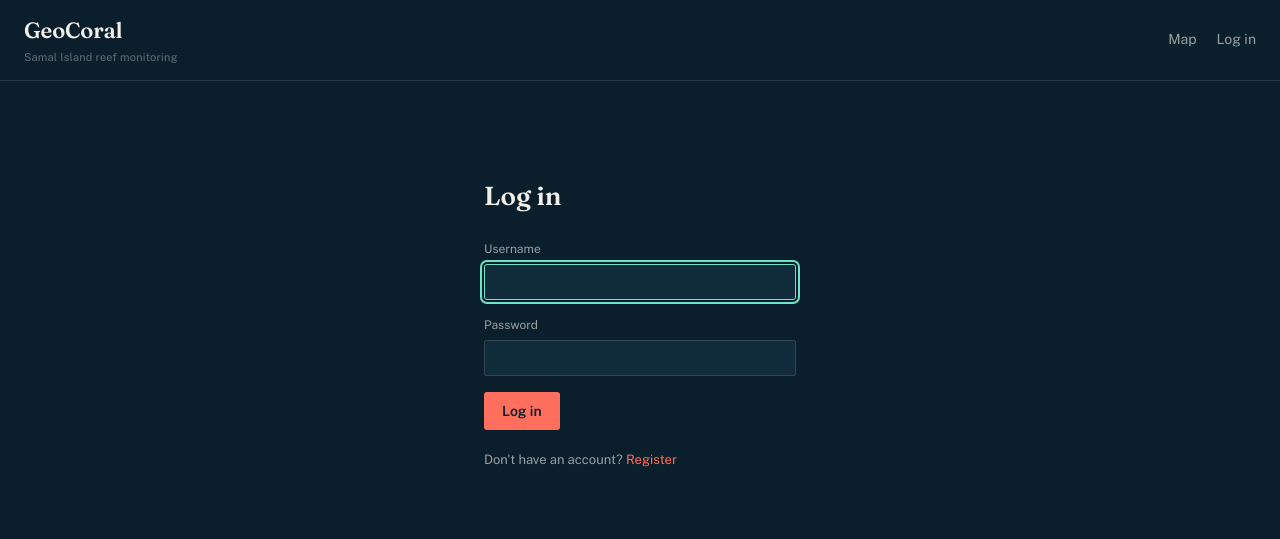
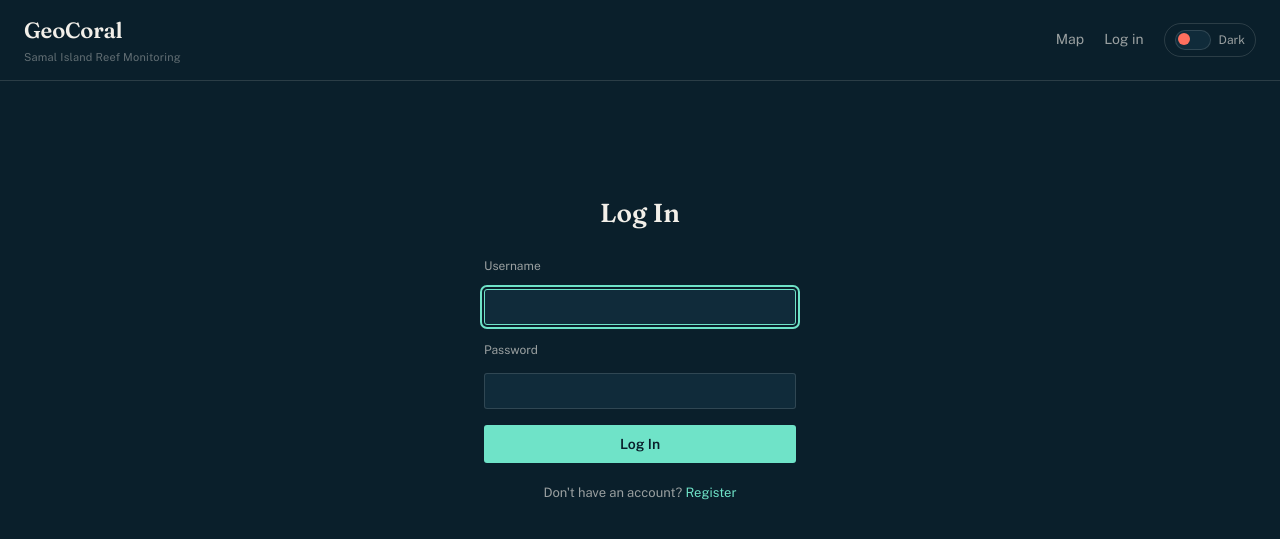
Before and after one commit to NeKoDGreat/GeoCoral, a Django app: page /accounts/login/ in a window 1280 px wide. Shown: the top 539 px of the page. Run offline with Django 5.2, Linux system fonts and the light colour scheme.

Commit message:
Add theme toggle and login styling

```diff
--- a/backend/geocoral_site/settings.py
+++ b/backend/geocoral_site/settings.py
@@ -168,3 +168,4 @@ GEOCORAL_MODEL_PATH = os.environ.get(
 
 LOGIN_URL = "login"
 LOGIN_REDIRECT_URL = "monitoring:map"
+GDAL_LIBRARY_PATH = r'C:\OSGeo4W\bin\gdal313.dll'
--- a/backend/monitoring/static/monitoring/css/style.css
+++ b/backend/monitoring/static/monitoring/css/style.css
@@ -21,6 +21,21 @@
   --font-mono: "IBM Plex Mono", ui-monospace, monospace;
 }
 
+body.light-mode {
+  --color-deep: #eef7f3;
+  --color-panel: #e2f0ee;
+  --color-panel-raised: rgba(255, 255, 255, 0.56);
+  --color-line: rgba(10, 31, 43, 0.14);
+  --color-ink: #0a1f2b;
+  --color-ink-dim: rgba(10, 31, 43, 0.72);
+  --color-ink-faint: rgba(10, 31, 43, 0.48);
+  --color-coral: #ff7b69;
+  --color-coral-dim: rgba(255, 123, 105, 0.14);
+  --color-bone: #d9ccb9;
+  --color-bone-dim: rgba(10, 31, 43, 0.08);
+  --color-focus: #1db58c;
+}
+
 * { box-sizing: border-box; }
 
 html, body {
@@ -32,6 +47,7 @@ html, body {
   font-family: var(--font-body);
   font-size: 16px;
   line-height: 1.5;
+  transition: background 0.2s ease, color 0.2s ease;
 }
 
 a { color: var(--color-coral); text-decoration: none; }
@@ -76,6 +92,54 @@ a:hover { text-decoration: underline; }
   align-items: center;
   gap: 20px;
   font-size: 14px;
+}
+
+.theme-toggle {
+  display: inline-flex;
+  align-items: center;
+  gap: 8px;
+  border: 1px solid var(--color-line);
+  background: transparent;
+  color: var(--color-ink-dim);
+  border-radius: 999px;
+  padding: 6px 10px;
+  font: inherit;
+  cursor: pointer;
+}
+
+.theme-toggle:hover {
+  border-color: var(--color-focus);
+}
+
+.toggle-track {
+  position: relative;
+  display: inline-block;
+  width: 36px;
+  height: 20px;
+  border-radius: 999px;
+  background: var(--color-panel);
+  border: 1px solid var(--color-line);
+}
+
+.toggle-thumb {
+  position: absolute;
+  top: 2px;
+  left: 2px;
+  width: 12px;
+  height: 12px;
+  border-radius: 50%;
+  background: var(--color-coral);
+  transition: transform 0.2s ease, background 0.2s ease;
+}
+
+body.light-mode .toggle-thumb {
+  transform: translateX(16px);
+  background: var(--color-focus);
+}
+
+.toggle-label {
+  font-size: 12px;
+  line-height: 1;
 }
 
 .nav a { color: var(--color-ink-dim); }
@@ -281,10 +345,52 @@ select:focus, input:focus, textarea:focus { border-color: var(--color-focus); }
 }
 
 .login-shell {
+  display: flex;
+  flex-direction: column;
+  align-items: center;
   max-width: 360px;
   margin: 96px auto;
   padding: 0 24px;
+  text-align: center;
 }
-.login-shell h1 { font-family: var(--font-display); font-size: 26px; margin-bottom: 24px; }
-.login-shell .field { margin-bottom: 16px; }
-.login-shell input { width: 100%; }
+.login-shell form {
+  width: 100%;
+  display: flex;
+  flex-direction: column;
+  align-items: center;
+  text-align: center;
+}
+.login-shell h1 {
+  font-family: var(--font-display);
+  font-size: 26px;
+  margin-bottom: 24px;
+  text-transform: capitalize;
+}
+.login-shell .field {
+  width: 100%;
+  margin-bottom: 16px;
+  text-align: left;
+}
+.login-shell .field label {
+  display: block;
+  width: 100%;
+  text-align: left;
+  margin-bottom: 8px;
+}
+.login-shell input {
+  width: 100%;
+  display: block;
+  margin: 0;
+}
+.login-shell .btn {
+  width: 100%;
+  background: #6fe3c8;
+  color: #0a1f2b;
+  text-transform: capitalize;
+}
+.login-shell .btn:hover {
+  background: #8ef0d7;
+}
+.login-shell a {
+  color: #6fe3c8;
+}
--- a/backend/monitoring/templates/monitoring/base.html
+++ b/backend/monitoring/templates/monitoring/base.html
@@ -12,7 +12,7 @@
 </head>
 <body>
   <div class="topbar">
-    <div class="wordmark">GeoCoral<small>Samal Island reef monitoring</small></div>
+    <div class="wordmark">GeoCoral<small>Samal Island Reef Monitoring</small></div>
     <nav class="nav">
       <a href="{% url 'monitoring:map' %}" class="{% if request.resolver_match.url_name == 'map' %}current{% endif %}">Map</a>
             {% if user.is_authenticated %}
@@ -28,11 +28,47 @@
       {% else %}
         <a href="{% url 'login' %}?next={{ request.path }}">Log in</a>
       {% endif %}
+      <button class="theme-toggle" type="button" aria-label="Toggle dark and light mode" aria-pressed="false">
+        <span class="toggle-track">
+          <span class="toggle-thumb"></span>
+        </span>
+        <span class="toggle-label">Dark</span>
+      </button>
     </nav>
   </div>
 
   {% block content %}{% endblock %}
 
+  <script>
+    (function () {
+      const body = document.body;
+      const toggle = document.querySelector('.theme-toggle');
+      const label = document.querySelector('.toggle-label');
+      const savedTheme = localStorage.getItem('geocoral-theme');
+
+      function applyTheme(theme) {
+        const isLight = theme === 'light';
+        body.classList.toggle('light-mode', isLight);
+        if (toggle) toggle.setAttribute('aria-pressed', String(isLight));
+        if (label) label.textContent = isLight ? 'Light' : 'Dark';
+      }
+
+      if (savedTheme === 'light') {
+        applyTheme('light');
+      } else {
+        applyTheme('dark');
+      }
+
+      if (toggle) {
+        toggle.addEventListener('click', function () {
+          const nextTheme = body.classList.contains('light-mode') ? 'dark' : 'light';
+          applyTheme(nextTheme);
+          localStorage.setItem('geocoral-theme', nextTheme);
+        });
+      }
+    })();
+  </script>
+
   {% block extra_scripts %}{% endblock %}
 </body>
 </html>
--- a/backend/monitoring/templates/registration/login.html
+++ b/backend/monitoring/templates/registration/login.html
@@ -3,7 +3,7 @@
 
 {% block content %}
 <div class="login-shell">
-  <h1>Log in</h1>
+  <h1>Log In</h1>
   {% if form.errors %}
     <div class="error-banner">Incorrect username or password.</div>
   {% endif %}
@@ -18,7 +18,7 @@
       <input type="password" name="password" id="id_password" required>
     </div>
     <input type="hidden" name="next" value="{{ next }}">
-    <button type="submit" class="btn">Log in</button>
+    <button type="submit" class="btn">Log In</button>
   </form>
   <p style="margin-top:20px; font-size:13px; color:var(--color-ink-dim);">
     Don't have an account? <a href="{% url 'monitoring:register' %}">Register</a>
--- a/backend/monitoring/templates/registration/register.html
+++ b/backend/monitoring/templates/registration/register.html
@@ -4,7 +4,7 @@
 {% block content %}
 <div class="login-shell">
   <h1>Create an account</h1>
-  <p class="subtitle" style="margin-top:-14px; margin-bottom:24px;">For divers submitting coral photos. CENRO staff and sanctuary manager accounts are set up by an administrator.</p>
+
 
   {% if form.errors %}
     <div class="error-banner">
@@ -39,7 +39,7 @@
   </form>
 
   <p style="margin-top:20px; font-size:13px; color:var(--color-ink-dim);">
-    Already have an account? <a href="{% url 'login' %}">Log in</a>
+    Already have an account? <a href="{% url 'login' %}" style="color: #6fe3c8;">Log in</a>
   </p>
 </div>
 {% endblock %}
--- a/raw_data/local_field_images/metadata_template.csv
+++ /dev/null
@@ -1,3 +0,0 @@
-filename,label,latitude,longitude,datetime,depth_m,sanctuary_location,area_code,photographer
-IMG_0001.jpg,healthy,7.0731,125.6836,2026-08-10 09:15:00,5.2,Adecor Marine Sanctuary,ADE-01,J. Dela Cruz
-IMG_0002.jpg,bleached,7.0745,125.6851,2026-08-10 09:42:00,4.8,Adecor Marine Sanctuary,ADE-02,J. Dela Cruz
```
Also changed, not shown: 1 other file.
